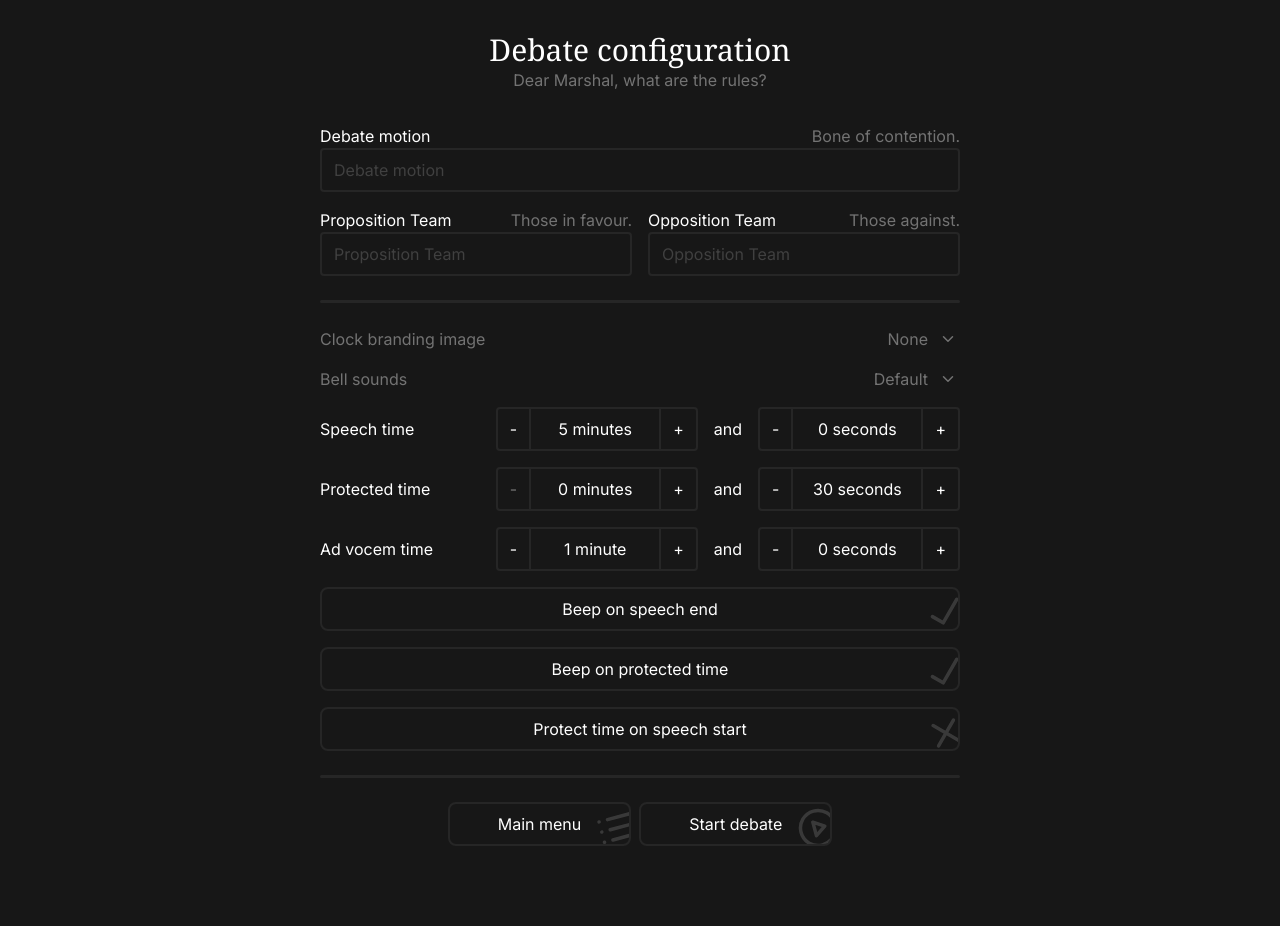
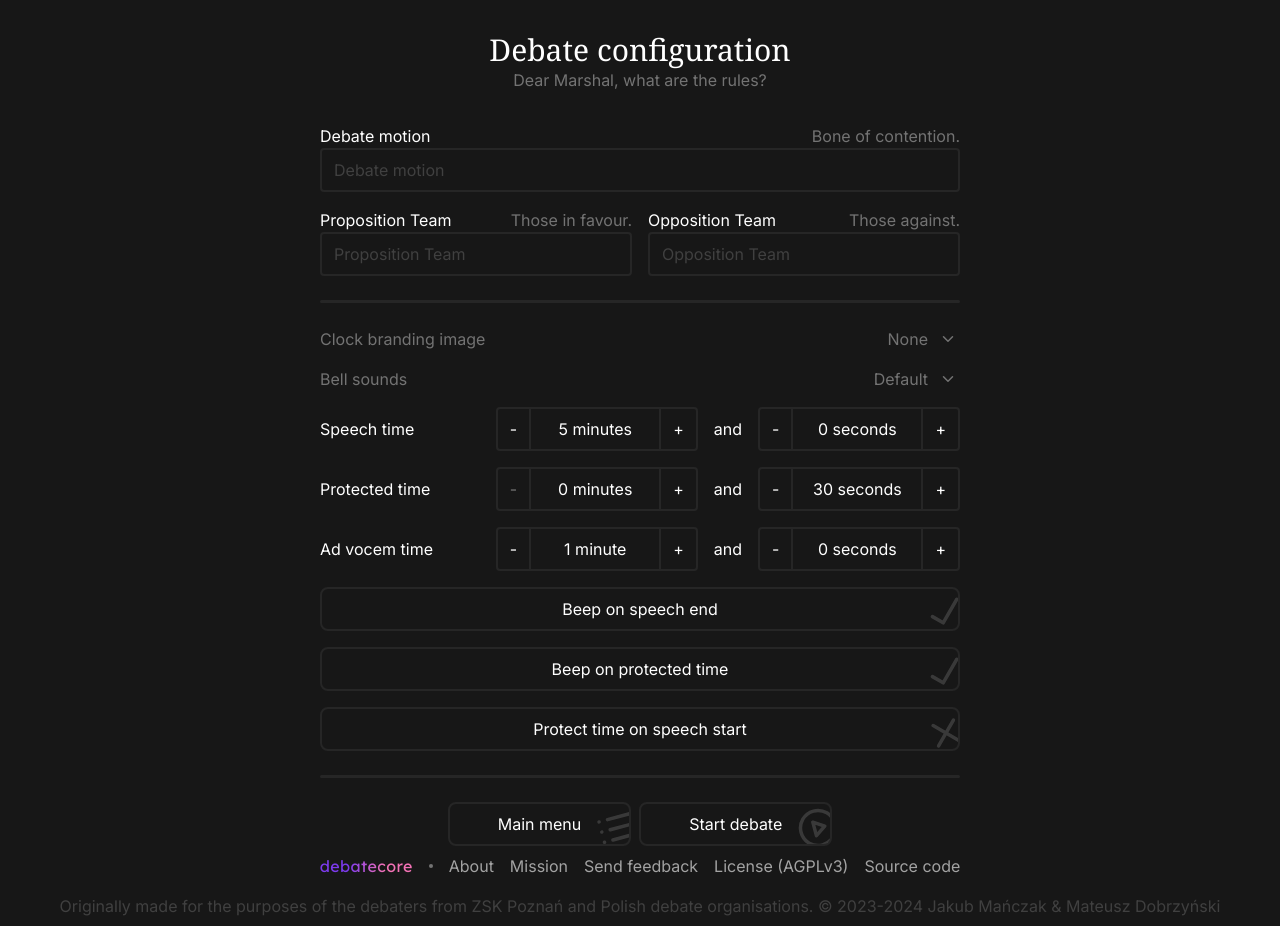
Before and after one commit to debatecore/debate-tools, a Next.js app: page /oxford-debate/setup in a window 1280 px wide. Before the commit the page ends 846 px from the top, so only its background shows below. Built offline with nearby package versions, Linux system fonts and the light colour scheme.

Commit message:
[23] merge fixup

```diff
--- a/src/app/oxford-debate/setup/page.tsx
+++ b/src/app/oxford-debate/setup/page.tsx
@@ -19,6 +19,7 @@ import {
   soundPacks,
 } from "@/types/soundPack";
 import { convertImageToBase64 } from "@/lib/imageToBase64";
+import { DebatecoreFooter } from "@/components/DebatecoreFooter";
 
 export default function OxfordDebateSetup() {
   const debateContext = useContext(DebateContext);
@@ -70,6 +71,7 @@ export default function OxfordDebateSetup() {
   });
 
   return (
+    <div className="min-h-screen w-full flex flex-col">
       <div className="mb-5 lg:mb-0">
         <h1 className="text-3xl mt-8 text-center font-serif">
           {useLang("oxfordDebateConfiguration")}
@@ -83,7 +85,9 @@ export default function OxfordDebateSetup() {
           <GenericSelect
             id="clockimageselect"
             text={clockImageSelect}
-          value={getDisplayNameOfClockImage(debateContext.conf.clockImageName)}
+            value={getDisplayNameOfClockImage(
+              debateContext.conf.clockImageName
+            )}
             options={displayImageTypeArray.map((element) => {
               return {
                 value: getDisplayNameOfClockImage(element),
@@ -203,5 +207,9 @@ export default function OxfordDebateSetup() {
           </div>
         </div>
       </div>
+      <div className="mt-auto text-center">
+        <DebatecoreFooter />
+      </div>
+    </div>
   );
 }
--- a/src/components/DebatecoreFooter.tsx
+++ b/src/components/DebatecoreFooter.tsx
@@ -36,7 +36,7 @@ const DebatecoreFooter = (props: {}) => {
 
   return (
     <>
-      <div className="flex flex-col md:flex-row items-center gap-4 p-2 mx-auto">
+      <div className="flex flex-col md:flex-row justify-center items-center gap-4 p-2 mx-auto">
         <div>
           <a
             href="https://debateco.re"
```
Lines whose indentation alone changed are shown as unchanged.
